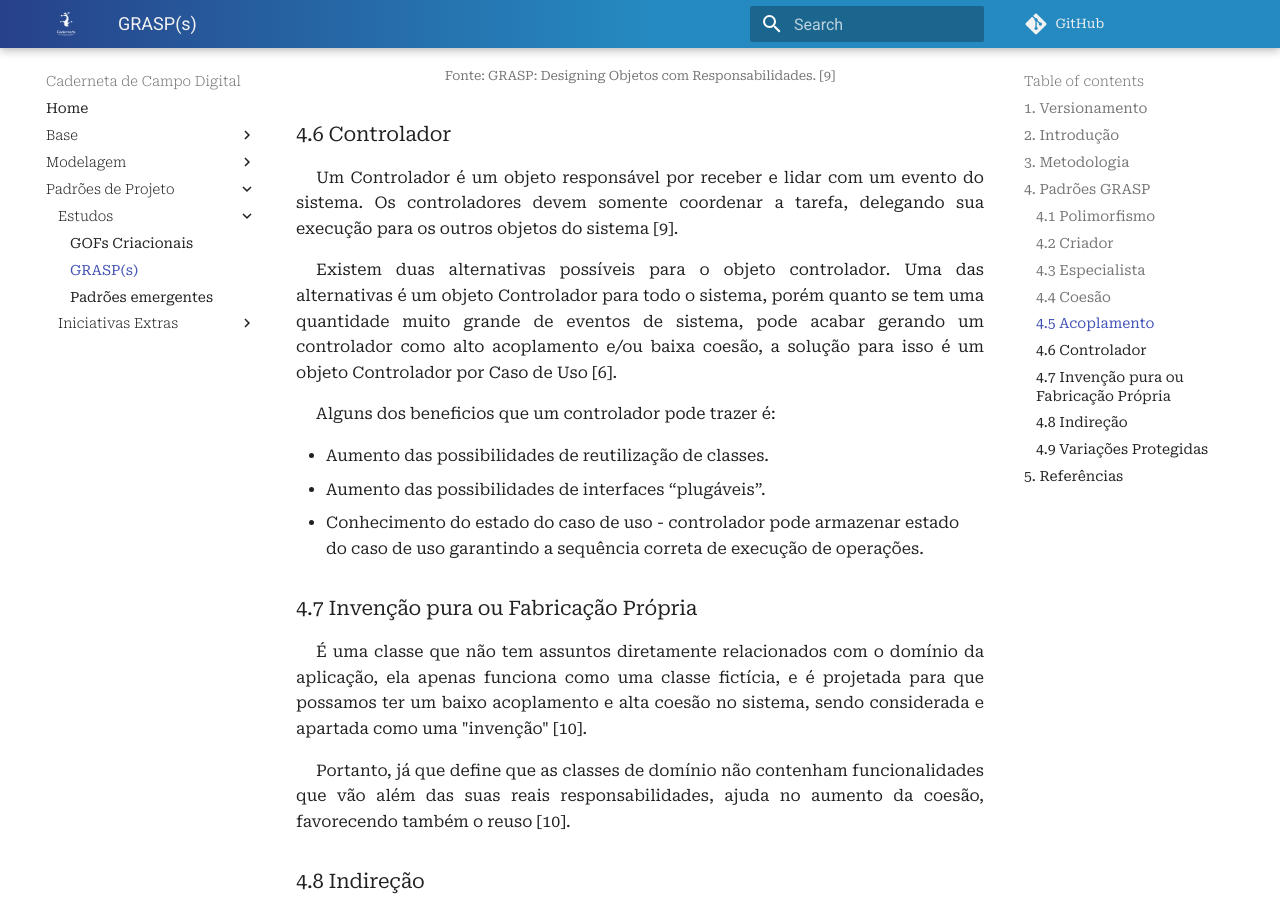
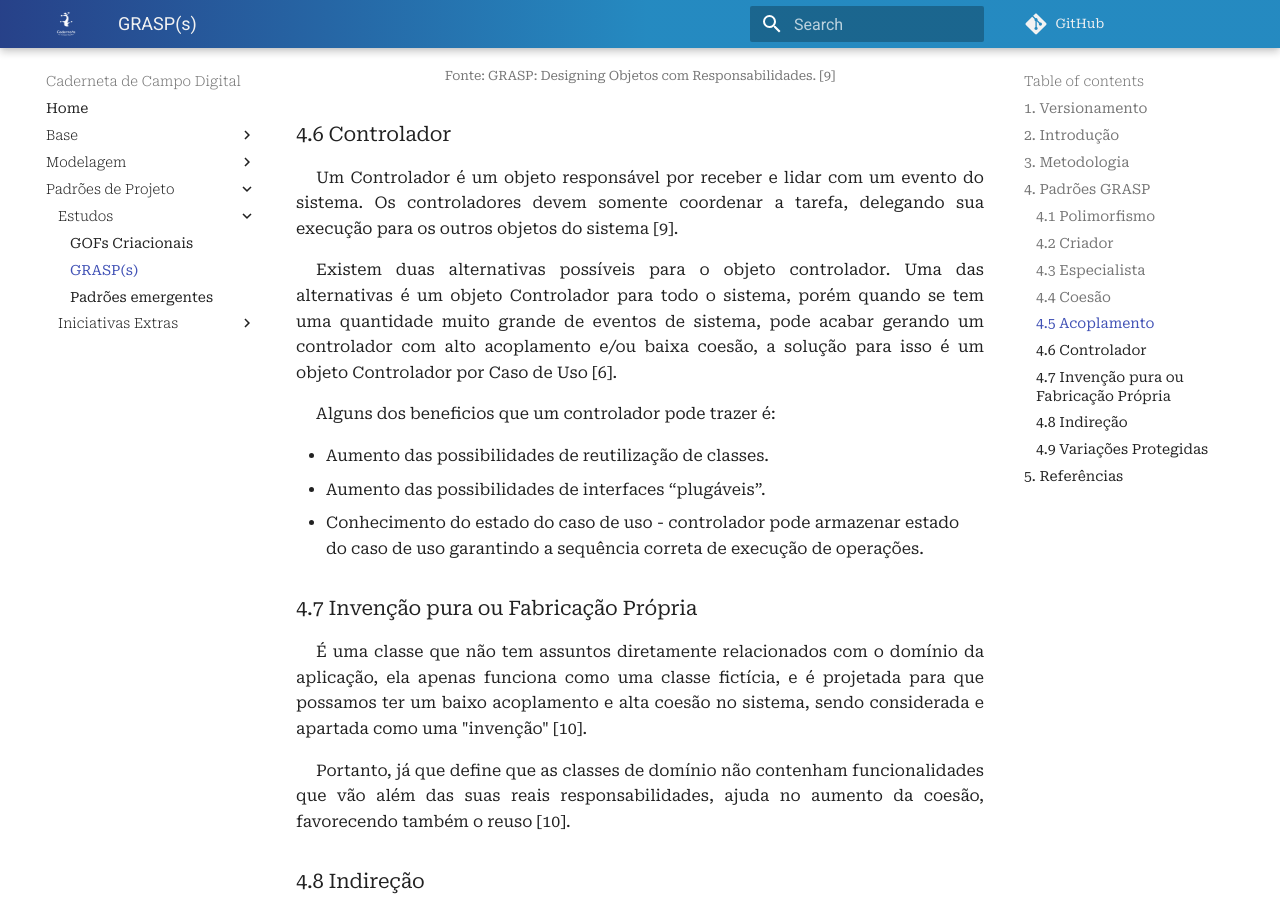
Before and after one commit to UnBArqDsw2021-2/2021.2_G4_CadernetaDeCampoDigital_docs, an MkDocs documentation site: the page built from docs/padroes_projetos/estudos/grasp.md, in a window 1280 px wide and 900 px high, scrolled down 5669 px. Built offline with MkDocs 1.6.1 and Material for MkDocs 9.7.7, drawn with Linux system fonts in a browser that asks for light colours; comment, search, counter and statistics services are not loaded.

Commit message:
(#93) Corrigindo ortografia
Co-authored-by: PauloAbiAcl <pv.silva23@hotmail.com>

```diff
--- a/docs/padroes_projetos/estudos/grasp.md
+++ b/docs/padroes_projetos/estudos/grasp.md
@@ -108,7 +108,7 @@ for criado. B é um “especialista” em relação à criação de A.
 
 <p align="justify" style="text-indent: 20px"> Um Controlador é um objeto responsável por receber e lidar com um evento do sistema. Os controladores devem somente coordenar a tarefa, delegando sua execução para os outros objetos do sistema [9]. </p>
 
-<p align="justify" style="text-indent: 20px"> Existem duas alternativas possíveis para o objeto controlador. Uma das alternativas é um objeto Controlador para todo o sistema, porém quanto se tem uma quantidade muito grande de eventos de sistema, pode acabar gerando um controlador como alto acoplamento e/ou baixa coesão, a solução para isso é um objeto Controlador por Caso de Uso [6]. </p>
+<p align="justify" style="text-indent: 20px"> Existem duas alternativas possíveis para o objeto controlador. Uma das alternativas é um objeto Controlador para todo o sistema, porém quando se tem uma quantidade muito grande de eventos de sistema, pode acabar gerando um controlador com alto acoplamento e/ou baixa coesão, a solução para isso é um objeto Controlador por Caso de Uso [6]. </p>
 
 <p align="justify" style="text-indent: 20px"> Alguns dos beneficios que um controlador pode trazer é: </p>
 
```
